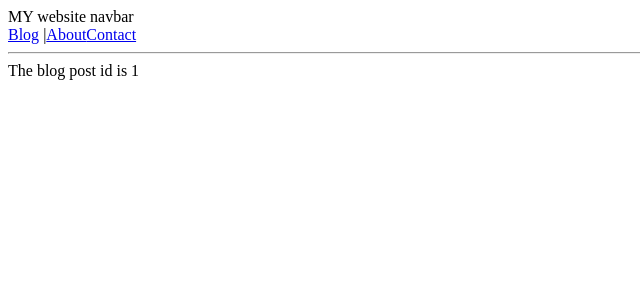
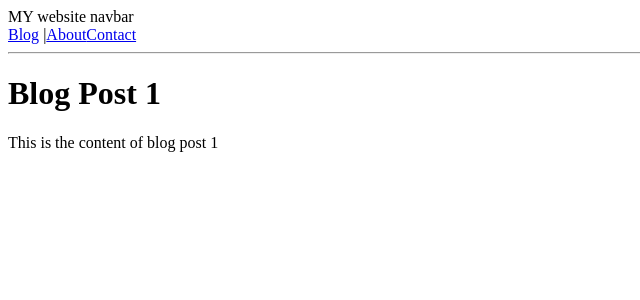
Before and after one commit to abmmejbha/NextJS_journey, a Next.js app in the folder my-app/: page /blog/1 in a window 1280 px wide. Shown: the top 300 px of the page, without its empty margins (0-640 px from the left). Built offline with nearby package versions, Linux system fonts and the light colour scheme.

Commit message:
added blog content to the [id] page.js

```diff
--- a/my-app/src/app/blog/[id]/page.js
+++ b/my-app/src/app/blog/[id]/page.js
@@ -2,10 +2,26 @@ import react from 'react';
 
 export default async function BlogPost({params}) {
     const {id} = await params
+
+    const posts = [
+        { id: 1, title: "Blog Post 1", content: "This is the content of blog post 1" },
+        { id: 2, title: "Blog Post 2", content: "This is the content of blog post 2" },
+        { id: 3, title: "Blog Post 3", content: "This is the content of blog post 3" },
+    ]
+
+    const post = posts.find((p) => p.id === parseInt(id))
+
+    if(!post) {
+        return (
+            <div className="p-10 bg-red-500 text-white">Post not found</div>
+        )
+    }
+
     return(
         <main>
             <div className="p-10 bg-blue-100">
-                 The blog post id is {id}
+                    <h1 className="text-2xl font-bold mb-4">{post.title}</h1>
+                    <p className="text-lg text-gray-700">{post.content}</p>
             </div>
         </main>
     )
```
